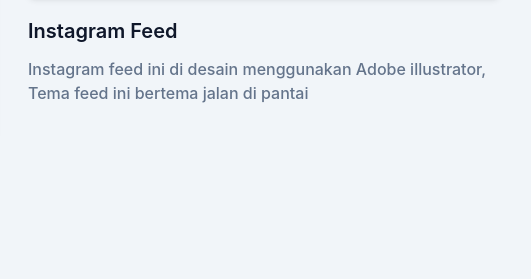
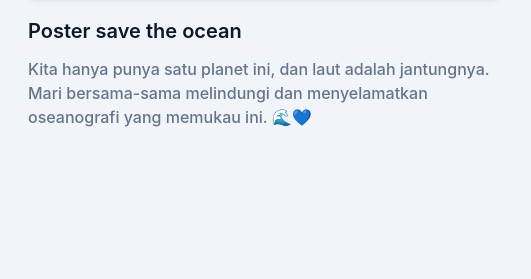
Before and after one commit to AchmadSendy/Achmad_Sendy, a website: page index.html in a window 1280 px wide. Shown: the part 2295-2574 px from the top of the page, 628-1159 px from the left. Drawn offline with Linux system fonts and the light colour scheme.

Commit message:
Update index.html

```diff
--- a/index.html
+++ b/index.html
@@ -209,8 +209,9 @@
             <div class="overflow-hidden rounded-md shadow-md">
               <img src="dist/img/portfolio/sendy.jpg" alt="Instagram Feed" width="w-full" />
             </div>
-            <h3 class="mt-5 mb-3 text-xl font-semibold text-dark dark:text-white">Instagram Feed</h3>
-            <p class="text-base font-medium text-secondary">Instagram feed ini di desain menggunakan Adobe illustrator, Tema feed ini bertema jalan di pantai</p>
+            <h3 class="mt-5 mb-3 text-xl font-semibold text-dark dark:text-white">Poster save the ocean</h3>
+            <p class="text-base font-medium text-secondary">Kita hanya punya satu planet ini, dan laut adalah jantungnya. Mari bersama-sama melindungi dan menyelamatkan oseanografi yang memukau ini. 🌊💙
+</p>
           </div>
           <div class="mb-12 p-4 md:w-1/2">
             <div class="overflow-hidden rounded-md shadow-md">
```
